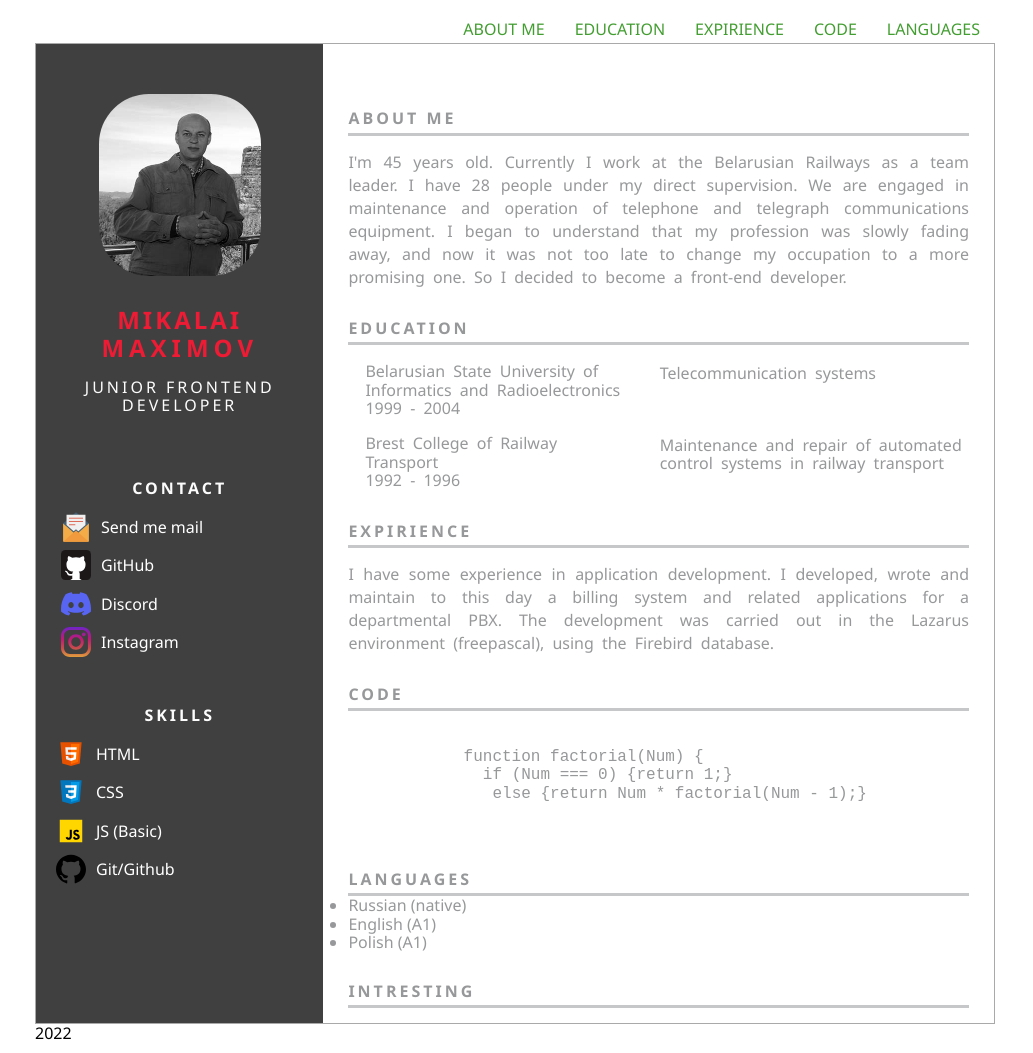
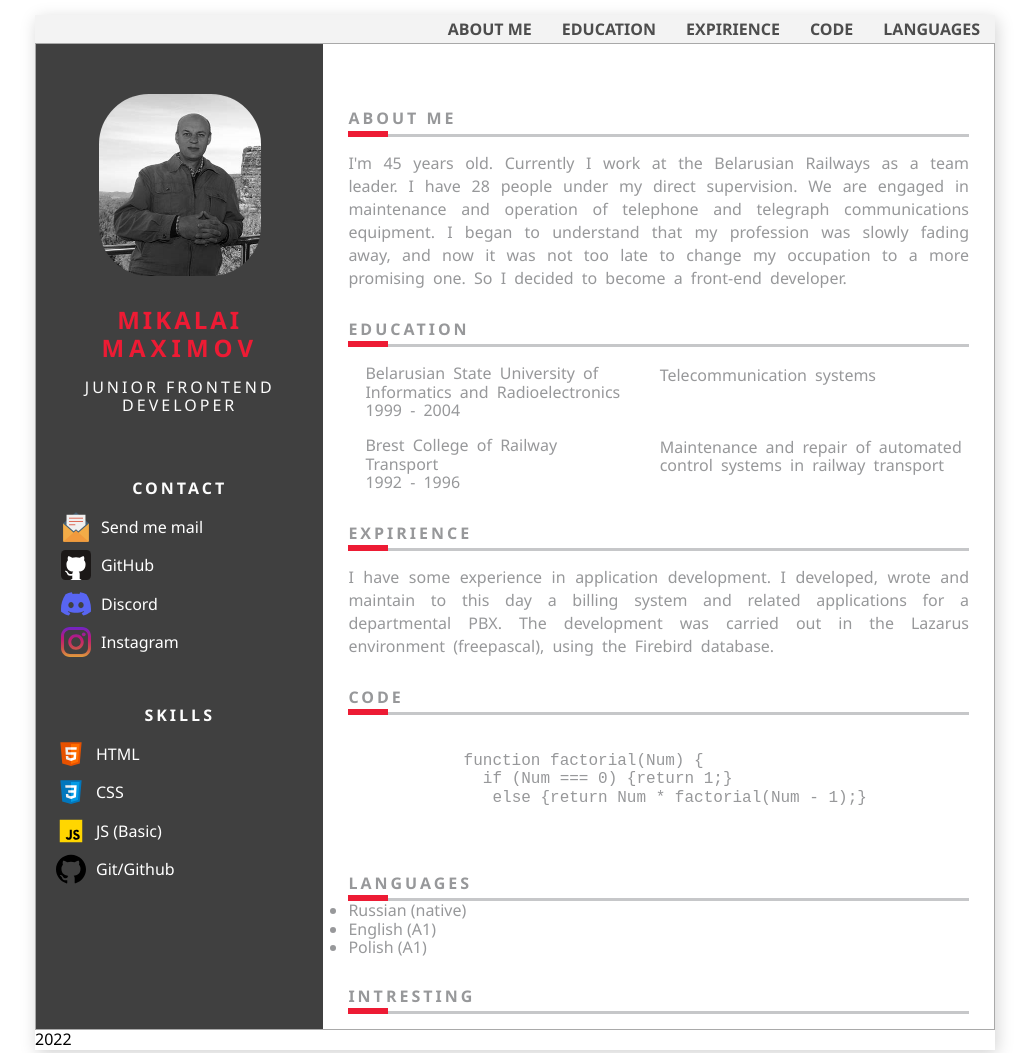
Before and after one commit to angMakc/rsschool-cv, a plain HTML site: page index.html in a window 1280 px wide. Shown: the top 1053 px of the page, without its empty margins (125-1158 px from the left). Drawn offline with Linux system fonts and the light colour scheme.

Commit message:
feat: add animate menu

```diff
--- a/css/style.css
+++ b/css/style.css
@@ -11,6 +11,10 @@ body {
   font-family:'Segoe UI', Tahoma, Geneva, Verdana, sans-serif;
 }
 
+.header {
+  background-color: #f3f3f3;
+}
+
 .nav-list{
   list-style-type: none;
   display: flex;
@@ -19,19 +23,37 @@ body {
 
 .nav-item {
   margin: 5px 5px;
-  color:rgb(198, 199, 201);
 }
 
 .nav-link {
   text-decoration: none;
+  color: rgb(77, 77, 77);
   text-transform: uppercase;
-  font-weight: 500;
+  font-weight: 600;
   padding: 0 10px;
+  position: relative;
+  /*cursor: pointer;*/
+  line-height: 1px;
 }
 
-.nav-link:link { color: rgb(67, 158, 49); }
+.nav-link::after {
+  display: block;
+  position: absolute;
+  content: '';
+  left: 0;
+  width: 0;
+  height: 2px;
+  background-color: red;
+  transition: width 0.5s ease-out;
+}
+
+a:hover::after,
+a:focus::after {
+  width: 100%;
+}
+/*
+.nav-link:link {  }
 /*.nav-link:visited { color: #900; }*/
-.nav-link:hover { color: #F33; }
 .nav-link:active {color: #B2F511; }
 
 .main-container {
@@ -42,6 +64,7 @@ body {
   min-height: 100vh;
   width: 960px;
   margin: 15px auto;
+  box-shadow: 2px 4px 16px lightgray;
   /*border: 1px solid gray;  */
 }
 
@@ -200,12 +223,28 @@ body {
 .code-h2,
 .lang-h2, .intresting-h2 {
   margin-top: 30px;
-  padding-bottom: 5px;
+  /*padding-bottom: 5px;*/
   font-size: 16px;
   letter-spacing: 3px;
   text-transform: uppercase;
   border-bottom: 3px solid rgb(198, 199, 201);
 }
+
+.about-header::after,
+.education-h2::after,
+.expirience-h2::after,
+.code-h2::after,
+.lang-h2::after,
+.intresting-h2::after {
+    display: block;
+    position: relative;
+    left: 0;
+    top: 3px;
+    width: 40px;
+    height: 6px;
+    background-color: rgb(237, 27, 52);
+    content: "";
+  }
 
 .about-paragraph,
 .expirience-paragraph {
--- a/index.html
+++ b/index.html
@@ -15,11 +15,11 @@
     <header class="header">
       <nav class="nav">
         <ul class="nav-list">
-          <li class="nav-item"><a class="nav-link" href="#">about me</a></li>
-          <li class="nav-item"><a class="nav-link" href="#">education</a></li>
-          <li class="nav-item"><a class="nav-link" href="#">expirience</a></li>
-          <li class="nav-item"><a class="nav-link" href="#">code</a></li>
-          <li class="nav-item"><a class="nav-link" href="#">languages</a></li>
+          <li class="nav-item"><a class="nav-link" href="#about">about me</a></li>
+          <li class="nav-item"><a class="nav-link" href="#education">education</a></li>
+          <li class="nav-item"><a class="nav-link" href="#expirience">expirience</a></li>
+          <li class="nav-item"><a class="nav-link" href="#code">code</a></li>
+          <li class="nav-item"><a class="nav-link" href="#lang">languages</a></li>
         </ul>
       </nav>
     </header>
@@ -66,7 +66,7 @@
       </div>
 
       <div class="right">
-        <section class="about">
+        <section class="about" id="about">
             <h2 class="about-header">About me</h2>
               <p class="about-paragraph">
                  I'm 45 years old. Currently I work at the Belarusian Railways as a
@@ -79,7 +79,7 @@
               </p>
           </section>
 
-          <section class="education">
+          <section class="education" id="education">
             <h2 class="education-h2">Education</h2>
               <table class="educatioh-table">
                 <tr>
@@ -93,7 +93,7 @@
               </table>
           </section>
 
-          <section class="expirience">
+          <section class="expirience" id="expirience">
             <h2 class="expirience-h2">Expirience</h2>
               <p class="expirience-paragraph">
                 I have some experience in application development.
@@ -103,7 +103,7 @@
               </p>
           </section>
 
-          <section class="code">
+          <section class="code" id="code">
             <h2 class="code-h2">Code</h2>
               <pre class="code-pre">
                 <code class="code-text">
@@ -114,7 +114,7 @@
               </pre>
           </section>
 
-          <section class="lang">
+          <section class="lang" id="lang">
             <h2 class="lang-h2">Languages</h2>
               <ul class="lang-list">
                 <li class="lang-item">Russian (native)</li>
```
